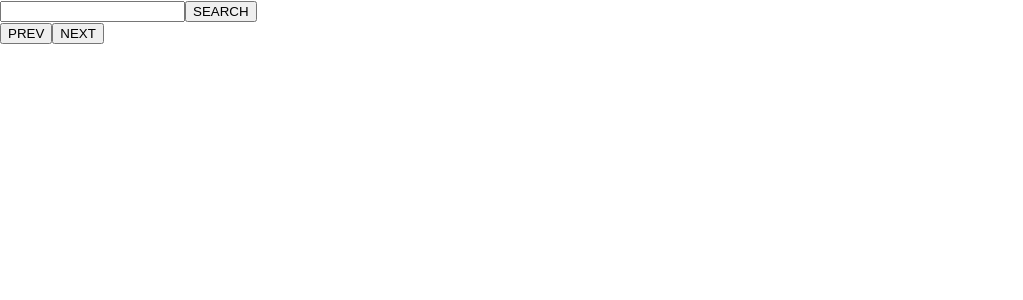
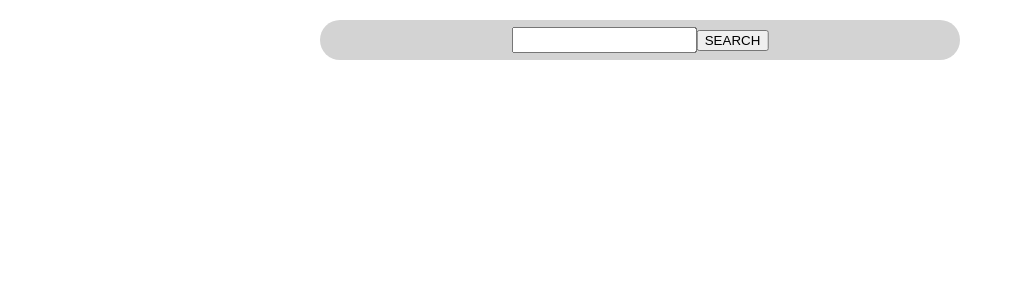
Before and after one commit to noahgmurphy/reddit-reader, a React (Create React App) app: page / in a window 1280 px wide. Shown: the top 300 px of the page, without its empty margins (0-1023 px from the left). Built offline with nearby package versions, Linux system fonts and the light colour scheme.

Commit message:
add basic styling and layout

```diff
--- a/src/features/posts/PostDisplay.js
+++ b/src/features/posts/PostDisplay.js
@@ -1,7 +1,8 @@
 import React from 'react';
-import { FixedSizeList as List } from 'react-window';
+import { VariableSizeList as List } from 'react-window';
 import InfiniteLoader from 'react-window-infinite-loader';
-import {useState} from 'react';
+import {useRef, useState, useEffect, useCallback} from 'react';
+import styles from './PostDisplay.module.css'
 
 export const PostDisplay = ({
 
@@ -12,17 +13,41 @@ export const PostDisplay = ({
     pageNum
 }, props) => {
 
-
+const rowHeights = useRef({});
+const listRef = useRef();
+const getItemSize = useCallback(index => {
+    return rowHeights.current[index]||50;
+}, [])
 
 const Row = ({index, style}) => {
+    const itemRef = useRef(null);
+
+    useEffect(()=>{
+        if(itemRef.current){
+            rowHeights.current[index] = itemRef.current.clientHeight + 20;
+            listRef.current.resetAfterIndex(index, true);
+        }
+
+    }, [index]);
 
     let content;
     if(!isItemLoaded(index)){
         content = "Loading..."
     }
     else{
-        content = items[0].data.children[index].data.title;
+        content = (
+        <div ref={itemRef} className={styles.postWindow}>
+            <h3 className={styles.postTitle}>{items[0].data.children[index].data.title}</h3>
+            {items[0].data.children[index].data.preview&&<img className={styles.postPreview} src={items[0].data.children[index].data.preview.images[0].source.url}/>}
+            <div className={styles.postInfoBox}>
+                <p className={styles.authorName}>Posted by {items[0].data.children[index].data.author}</p>
+                <p className={styles.commentAmount}>{items[0].data.children[index].data.num_comments} Comments</p>
+                <p className={styles.score}>&#x2193;{items[0].data.children[index].data.score}&#x2191;</p>
+            </div>
+        </div>
+    );
     }
+
     return <div style={style}>{content}</div>
 };
 
@@ -41,11 +66,11 @@ return(
             {items[0]&&
             <List
             onItemsRendered={onItemsRendered}
-            ref={ref}
-            height={150}
+            ref={listRef}
+            height={window.innerHeight}
             itemCount={itemCount}
-            itemSize={35}
-            width={700}>
+            itemSize={getItemSize}
+            width={"100%"}>
                 {Row}
             </List>
             }
--- /dev/null
+++ b/src/features/posts/PostDisplay.module.css
@@ -0,0 +1,41 @@
+.postWindow{
+    background-color: lightgrey;
+    margin: 20px;
+    width: fit-content;
+    margin:auto;
+    text-align: center;
+    border-radius: 30px;
+    border: 2px solid black;
+}
+.postPreview{
+    height: 65%;
+    width: 80%;
+    object-fit: contain;
+    display: block;
+    margin: auto;
+}
+.postInfoBox{
+
+   bottom: 5%;;
+   width:600px;
+   margin: auto;
+   text-align: center;
+}
+.postTitle{
+    padding-top: 4%;
+}
+.authorName{
+    display: inline-block;
+    width: 40%;
+    margin-right: auto;
+}
+.commentAmount{
+    display: inline-block;
+    width: 20%;
+    margin: auto;
+}
+.score{
+    display: inline-block;
+    width: 20%;
+    margin-left: auto;
+}
--- a/src/features/posts/PostNavigation.js
+++ b/src/features/posts/PostNavigation.js
@@ -37,10 +37,5 @@ export const PostNavigation = (props) => {
     */
 
 
-    return(
-    <div>
-        <button value="prev">PREV</button>
-        <button value="next">NEXT</button>
-    </div>
-    )
+
 }
--- a/src/features/posts/PostSearchBar.js
+++ b/src/features/posts/PostSearchBar.js
@@ -1,10 +1,27 @@
 import React from 'react';
-
+import styles from './PostSearchBar.module.css'
+import {useState} from 'react';
 export const PostSearchBar = (props) => {
+    const [showSearchBar, setShowSearchBar] = useState(true);
+    let lastScrollTop = 0;
+    window.addEventListener('scroll', function(){
+        let scrollTop = window.pageYOffset || this.document.documentElement.scrollTop;
+        if(scrollTop > lastScrollTop){
+            setShowSearchBar(false);
+        }
+        if(scrollTop < lastScrollTop){
+            setShowSearchBar(true);
+        }
+        lastScrollTop = scrollTop;
+    });
 return(
-    <div>
-        <input onChange={(e)=>{props.handleInput(e.target.value)}}></input>
-        <button onClick={()=>{props.handleClick()}}>SEARCH</button>
+    <div style={{display:showSearchBar?'block':'none'}} className={styles.searchWrapper}>
+        <div className={styles.searchContainer}>
+            <div className={styles.barContainer}>
+                <input className={styles.searchInput}onChange={(e)=>{props.handleInput(e.target.value)}}></input>
+                <button className={styles.searchButton} onClick={()=>{props.handleClick()}}>SEARCH</button>
+            </div>
+        </div>
     </div>
 )
 }
--- /dev/null
+++ b/src/features/posts/PostSearchBar.module.css
@@ -0,0 +1,24 @@
+.searchContainer{
+    position: relative;
+    text-align: center;
+    background-color: lightgray;
+    width: 50%;
+    height: 40px;
+    border-radius: 30px;
+    margin: 20px auto;
+
+
+}
+
+.searchInput{
+    display: inline;
+    height: 20px;
+}
+
+.barContainer{
+   position: absolute;
+  top: 50%;
+  left: 50%;
+  transform: translate(-50%, -50%);
+  margin: auto;
+}
--- a/src/features/posts/postsSlice.js
+++ b/src/features/posts/postsSlice.js
@@ -8,11 +8,13 @@ import { createAsyncThunk, createSlice, current} from '@reduxjs/toolkit';
         if(arg && arg.firstPage===true){
            url += '/search.json?q=';
            url += arg.url;
+           url += "&raw_json=1"
         }
         else if (arg && arg.firstPage===false){
             url += '/search.json?q=';
             url += arg.url;
             url += state.posts.after;
+            url += "&raw_json=1"
         }
         else{
             url += '.json';
```
